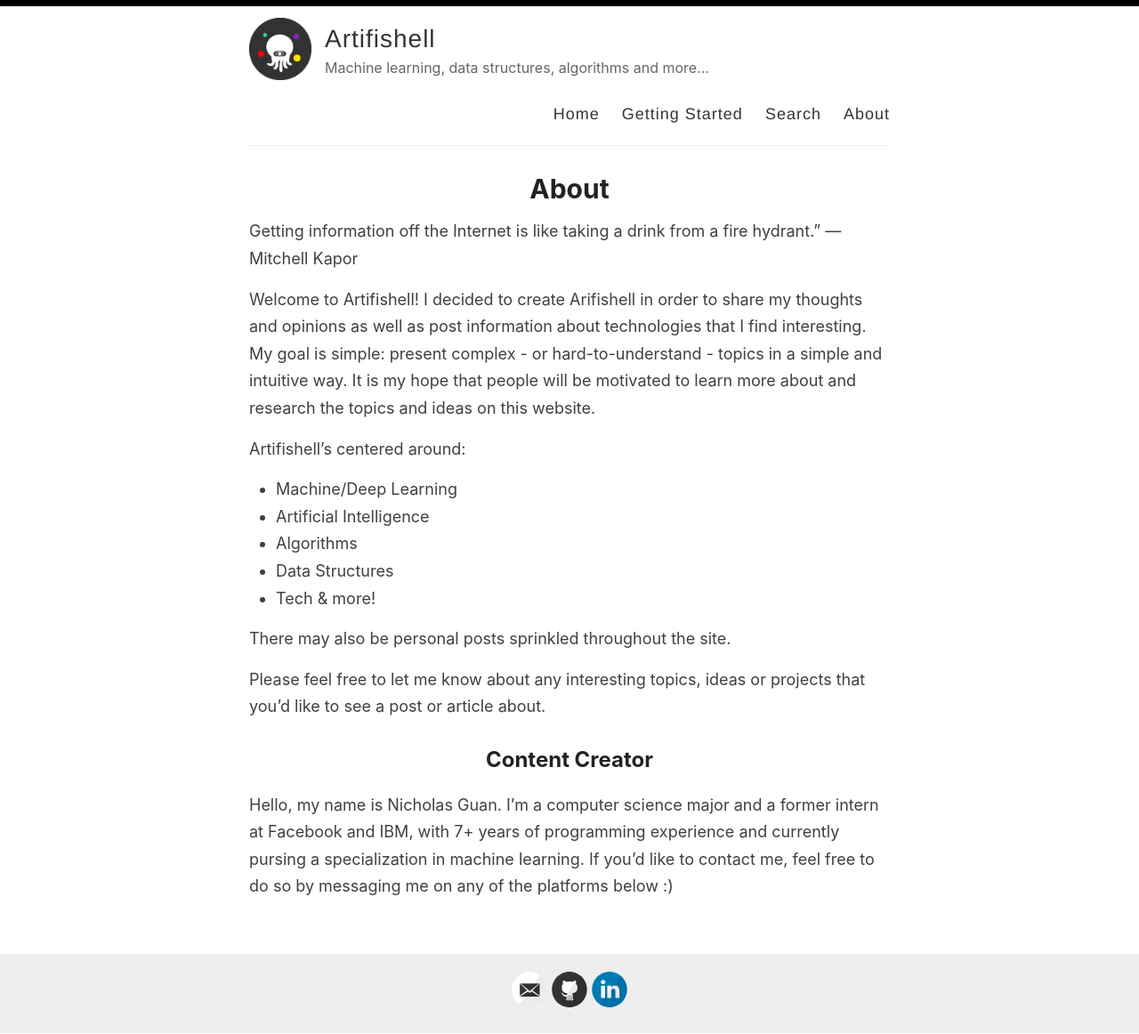
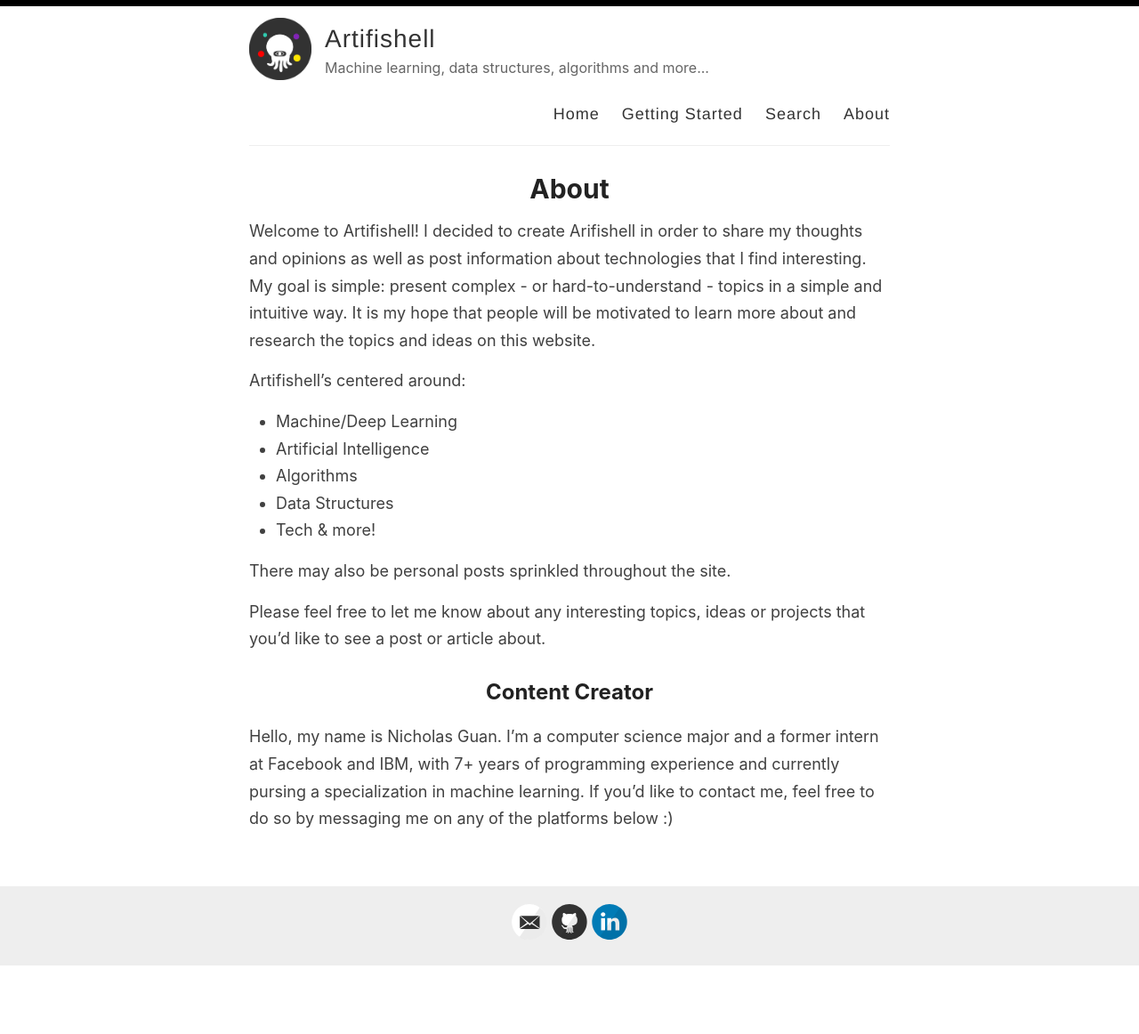
Before and after one commit to nicgun/-nicgun.github.io, a Jekyll site: the page built from _pages/about.md, in a window 1280 px wide. Shown: the whole page at 89% size. Built offline with Jekyll 4.4.1, drawn with Linux system fonts in a browser that asks for light colours; after the commit the page ends 1085 px from its top, so only the background shows below that.

Commit message:
Update about.md

```diff
--- a/_pages/about.md
+++ b/_pages/about.md
@@ -3,8 +3,6 @@ layout: page
 title: About
 permalink: /about/
 ---
-
-> Getting information off the Internet is like taking a drink from a fire hydrant.” — Mitchell Kapor
 
 Welcome to Artifishell! I decided to create Arifishell in order to share my thoughts and opinions as well as post information about technologies that I find interesting. My goal is simple: present complex - or hard-to-understand - topics in a simple and intuitive way. It is my hope that people will be motivated to learn more about and research the topics and ideas on this website.
 
```
